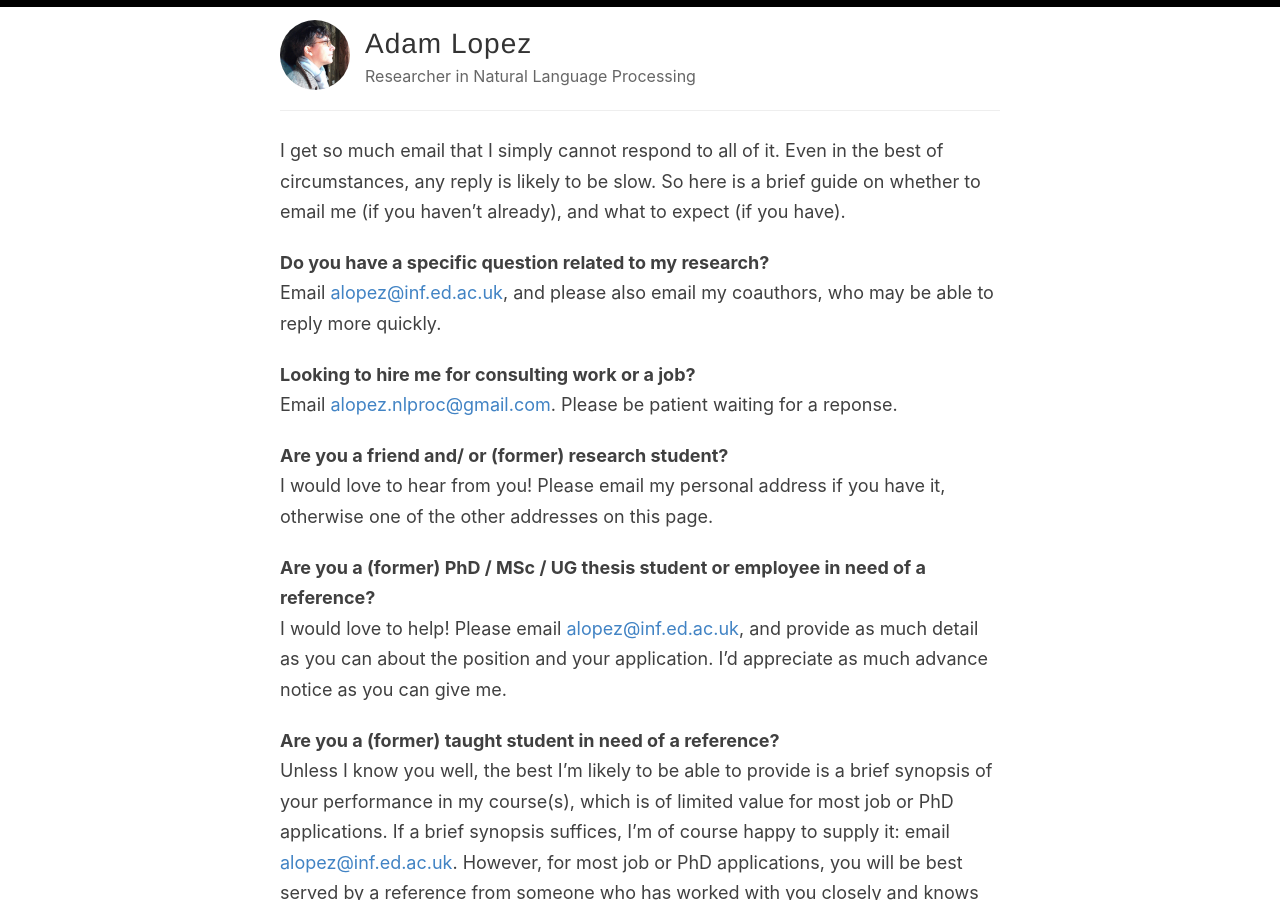
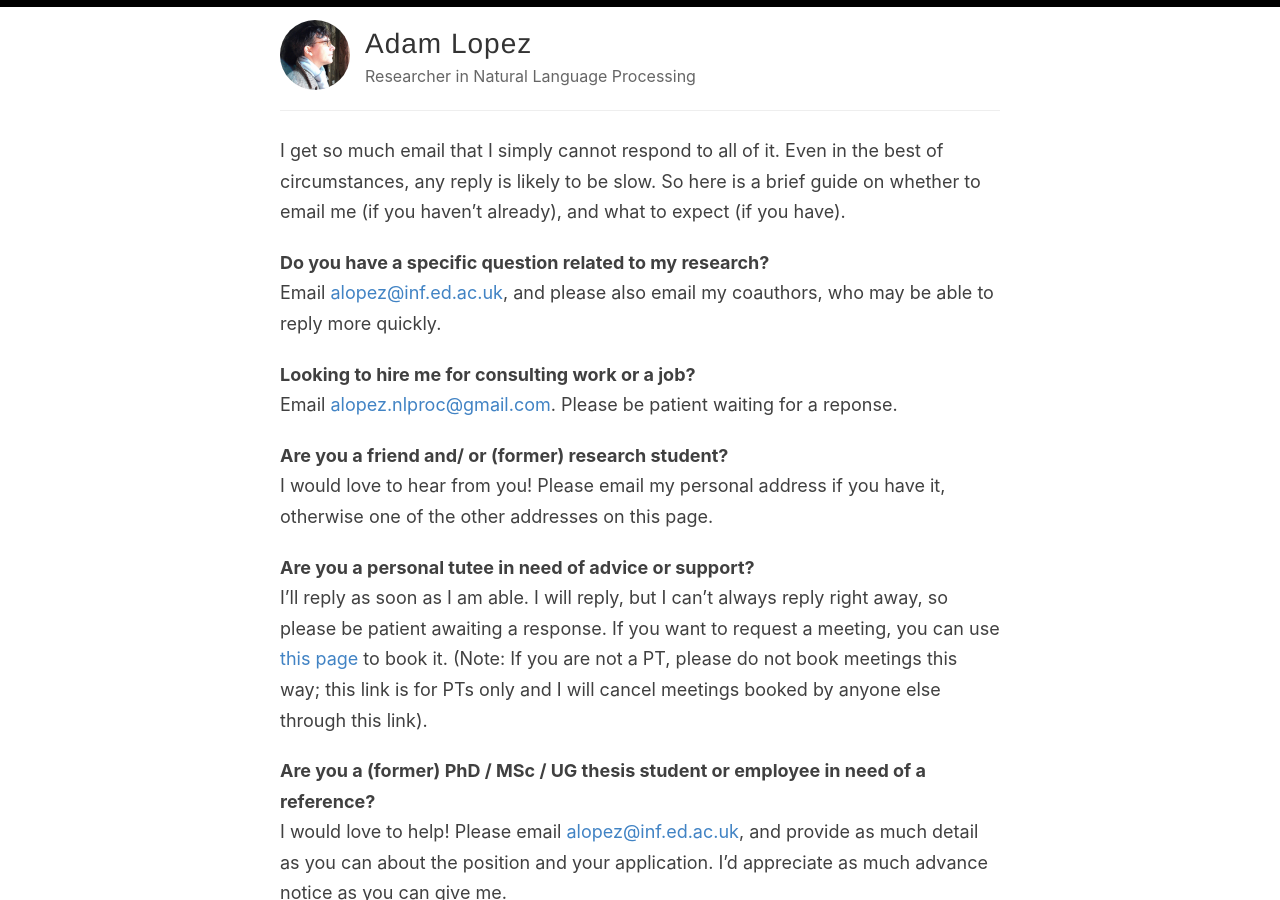
Before and after one commit to alopez/alopez.github.com, a Jekyll site: the page built from email.md, in a window 1280 px wide and 900 px high. Built offline with Jekyll 4.4.1, drawn with Linux system fonts in a browser that asks for light colours; some web fonts are replaced.

Commit message:
Update email.md

```diff
--- a/email.md
+++ b/email.md
@@ -17,6 +17,13 @@ Are you a friend and/ or (former) research student?
 : I would love to hear from you! Please email my personal
   address if you have it, otherwise one of the other addresses
   on this page.
+
+Are you a personal tutee in need of advice or support?
+: I'll reply as soon as I am able. I will reply, but I can't always reply right away,
+  so please be patient awaiting a response. If you want to request a meeting, you can use
+  [this page](https://calendly.com/adamlopez/pt/) to book it. (Note: If you are not a PT,
+  please do not book meetings this way; this link is for PTs only and I will cancel
+  meetings booked by anyone else through this link).
 
 Are you a (former) PhD / MSc / UG thesis student or employee in need of a reference?
 : I would love to help! Please email <alopez@inf.ed.ac.uk>, and provide as
```
